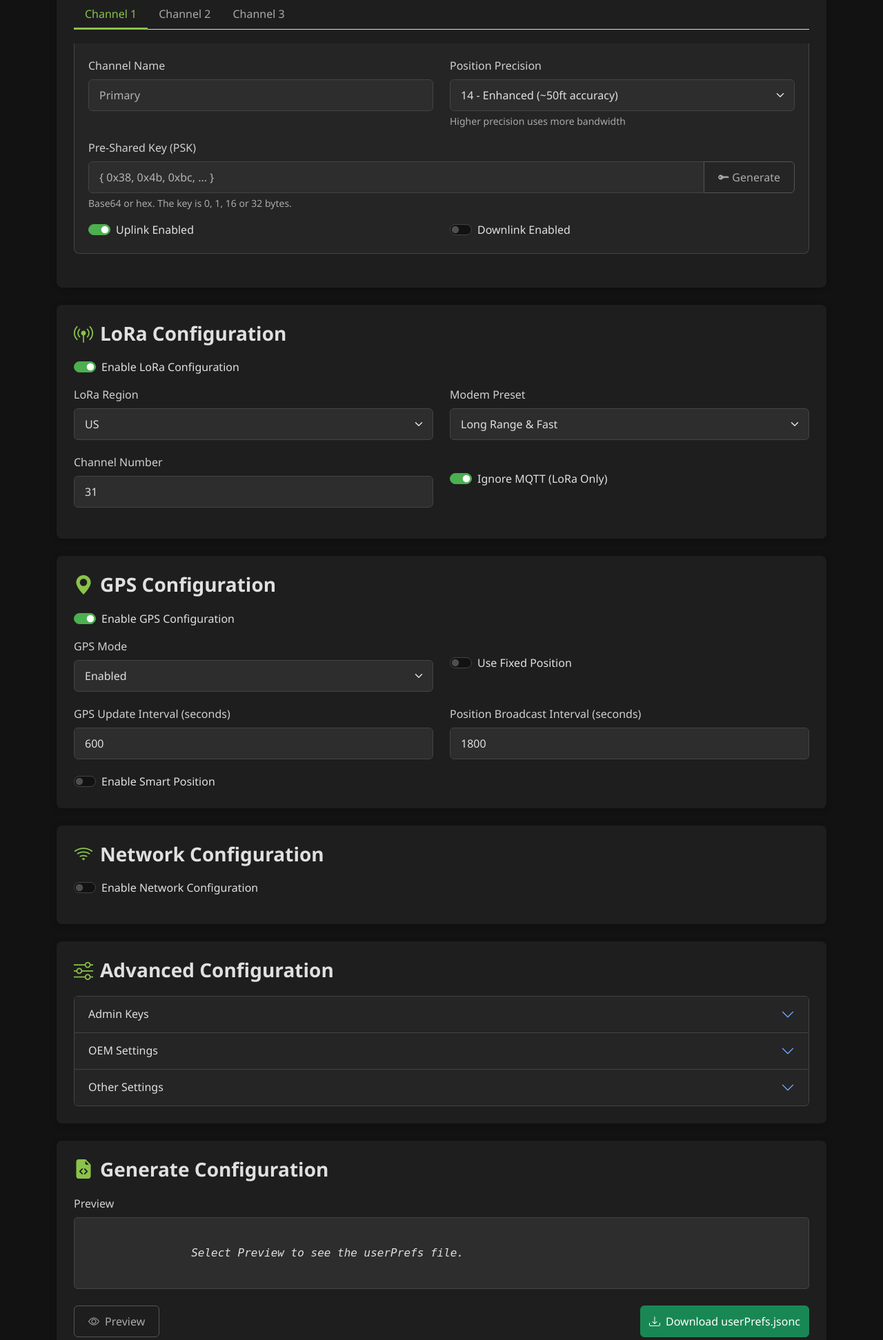
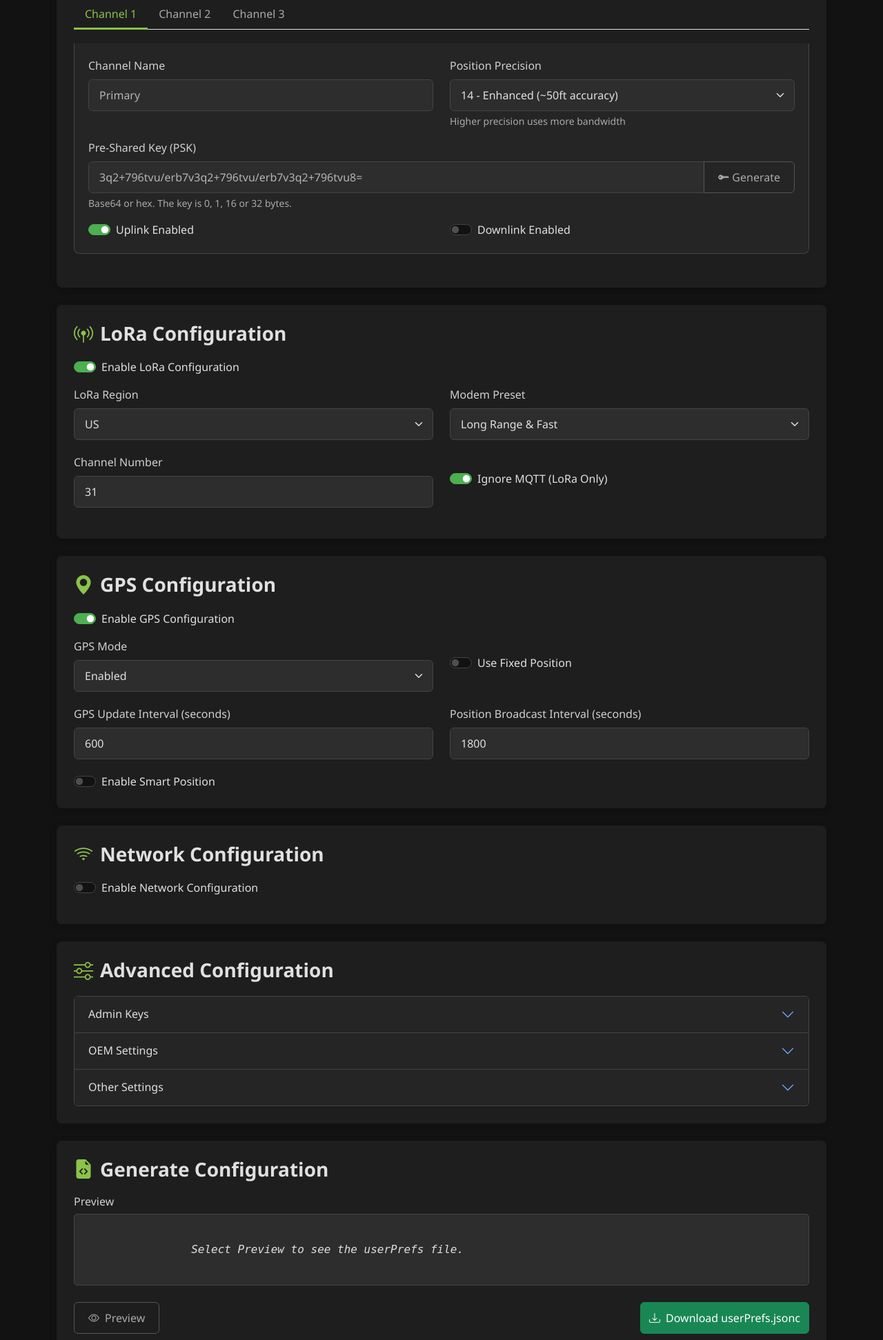
Before and after one commit to Crank-Git/MTFWBuilder, a Python web app: template templates/index.html in a window 1280 px wide. Shown: the part 714-2657 px from the top of the page at 69% size. Run offline with Jinja, Linux system fonts and the light colour scheme; the template is opened without the code that fills it, so the values that code supplies are empty.

Commit message:
fix(frontend): correct the error text, the PSK examples and the preview name (#22)
The field error text fits a preview and a build. Each PSK placeholder shows a
32-byte base64 key. The preview region takes its name from a heading,
because a label cannot name a div.

Change: fix
Why: The gate found Preview-only help text, hex byte-list PSK examples and a label for a div.
Fixes: https://github.com/Crank-Git/MTFWBuilder/pull/124#issuecomment-7061885469
Co-Authored-By: Claude Opus 5.5 <noreply@anthropic.com>
[skip ci]

```diff
--- a/templates/includes/channel_config.html
+++ b/templates/includes/channel_config.html
@@ -54,7 +54,7 @@
                         <div class="col-12">
                             <label for="channel0PSK" class="form-label">Pre-Shared Key (PSK)</label>
                             <div class="input-group">
-                                <input type="text" class="form-control" id="channel0PSK" name="channel_0[psk]" placeholder="{ 0x38, 0x4b, 0xbc, ... }">
+                                <input type="text" class="form-control" id="channel0PSK" name="channel_0[psk]" placeholder="3q2+796tvu/erb7v3q2+796tvu/erb7v3q2+796tvu8=">
                                 <button class="btn btn-outline-secondary generate-psk-btn" type="button" data-target="channel0PSK">
                                     <i class="bi bi-key-fill me-1"></i>Generate
                                 </button>
@@ -112,7 +112,7 @@
                         <div class="col-12">
                             <label for="channel1PSK" class="form-label">Pre-Shared Key (PSK)</label>
                             <div class="input-group">
-                                <input type="text" class="form-control" id="channel1PSK" name="channel_1[psk]" placeholder="{ 0x38, 0x4b, 0xbc, ... }">
+                                <input type="text" class="form-control" id="channel1PSK" name="channel_1[psk]" placeholder="3q2+796tvu/erb7v3q2+796tvu/erb7v3q2+796tvu8=">
                                 <button class="btn btn-outline-secondary generate-psk-btn" type="button" data-target="channel1PSK">
                                     <i class="bi bi-key-fill me-1"></i>Generate
                                 </button>
@@ -170,7 +170,7 @@
                         <div class="col-12">
                             <label for="channel2PSK" class="form-label">Pre-Shared Key (PSK)</label>
                             <div class="input-group">
-                                <input type="text" class="form-control" id="channel2PSK" name="channel_2[psk]" placeholder="{ 0x38, 0x4b, 0xbc, ... }">
+                                <input type="text" class="form-control" id="channel2PSK" name="channel_2[psk]" placeholder="3q2+796tvu/erb7v3q2+796tvu/erb7v3q2+796tvu8=">
                                 <button class="btn btn-outline-secondary generate-psk-btn" type="button" data-target="channel2PSK">
                                     <i class="bi bi-key-fill me-1"></i>Generate
                                 </button>
--- a/templates/index.html
+++ b/templates/index.html
@@ -14,8 +14,8 @@
         <h3 class="section-title"><i class="bi bi-file-earmark-code-fill text-success"></i>Generate Configuration</h3>
 
         <div class="mb-4">
-            <label for="preview-container" class="form-label">Preview</label>
-            <div id="preview-container" class="mb-3" aria-live="polite">
+            <h4 id="preview-heading" class="form-label fs-6">Preview</h4>
+            <div id="preview-container" class="mb-3" role="region" aria-labelledby="preview-heading" aria-live="polite">
                 <em>Select Preview to see the userPrefs file.</em>
             </div>
         </div>
--- a/templates/partials/field_errors.html
+++ b/templates/partials/field_errors.html
@@ -1,5 +1,5 @@
 <div class="alert alert-danger mb-0" role="alert">
-    <p class="mb-1">The config has errors. Correct the marked fields, then select Preview again.</p>
+    <p class="mb-1">The config has errors. Correct the fields marked below.</p>
     <ul class="mb-0">
         {% for error in errors %}
         <li>{% if error.field %}<code>{{ error.field }}</code>: {% endif %}{{ error.message }}</li>
```
Also changed, not shown: tests/test_build_page.py (+34 -0 lines).
